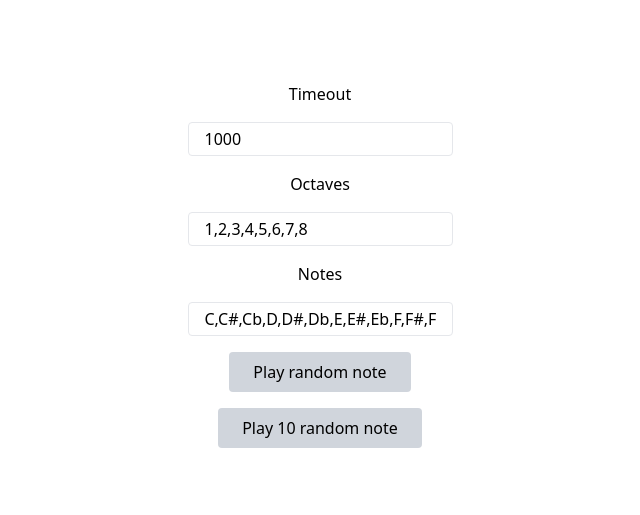
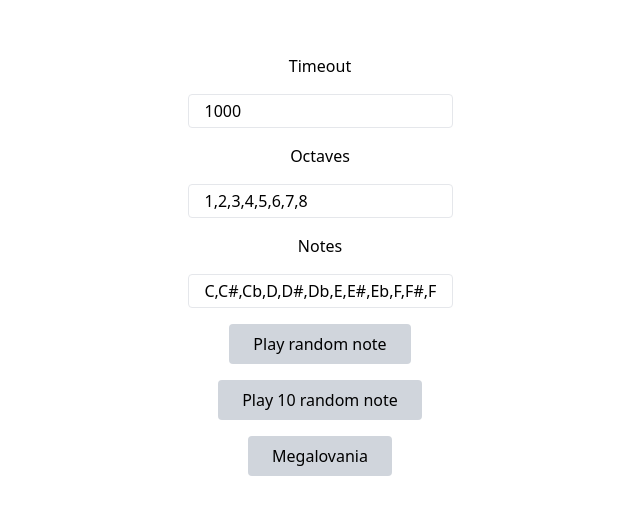
Before and after one commit to theyadev/absolute-pitch, a Vue app: page / in a window 1280 px wide. Shown: the part 135-650 px from the top of the page, without its empty margins (320-960 px from the left). Built offline with nearby package versions, Linux system fonts and the light colour scheme; no server answers.

Commit message:
megalovania

```diff
--- a/src/App.vue
+++ b/src/App.vue
@@ -111,5 +111,11 @@ async function playMegalovania() {
     >
       Play 10 random note
     </button>
+    <button
+      class="bg-slate-500/30 px-6 py-2 rounded"
+      @click="playMegalovania()"
+    >
+      Megalovania
+    </button>
   </div>
 </template>
```
